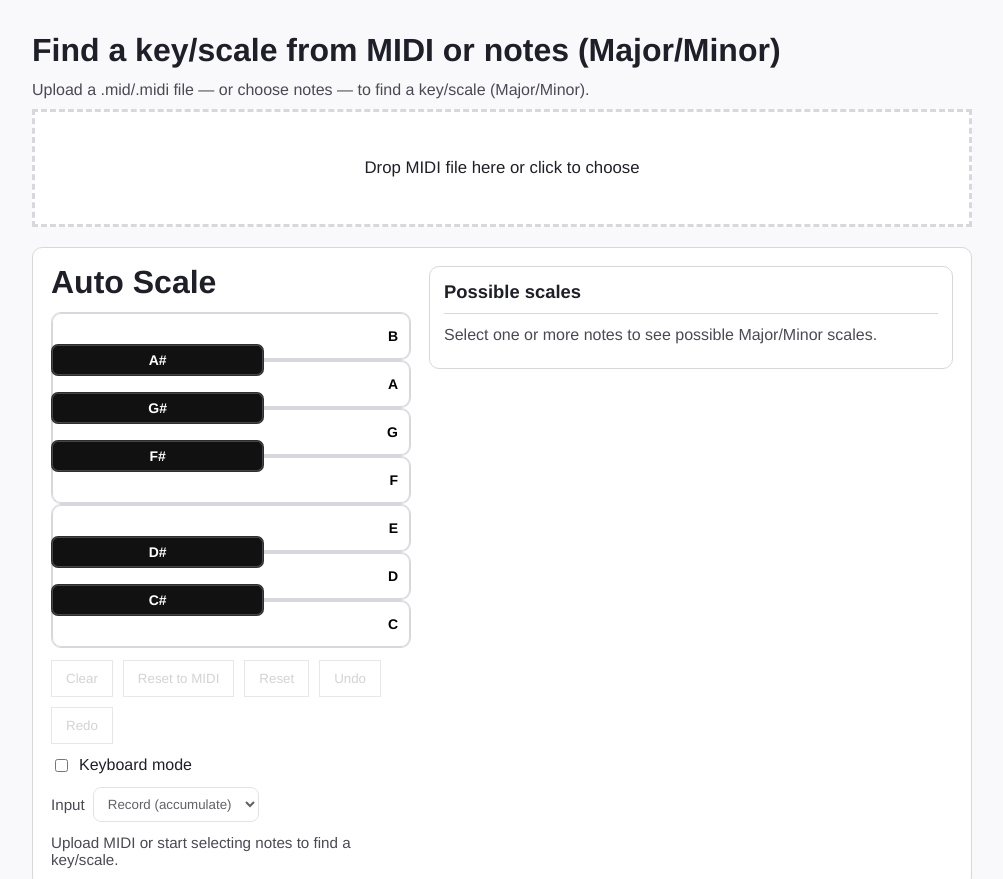
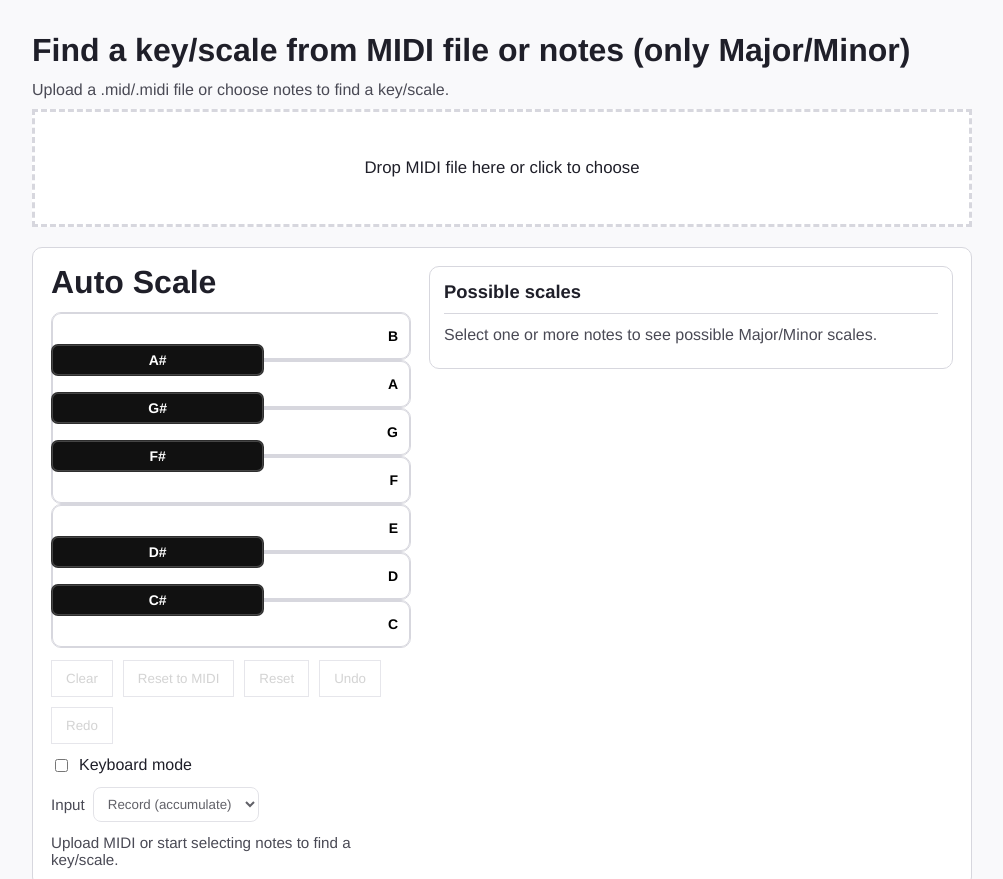
Before and after one commit to hakonno/midi-scale-finder, a plain HTML site: page index.html in a window 1280 px wide. Shown: the top 879 px of the page, without its empty margins (138-1141 px from the left). Drawn offline with Linux system fonts and the light colour scheme.

Commit message:
clarify title

```diff
--- a/index.html
+++ b/index.html
@@ -2,14 +2,14 @@
 <html lang="en">
 <head>
     <meta charset="UTF-8">
-    <title>MIDI Scale Finder — find a key from MIDI or notes</title>
+    <title>MIDI Key Finder - Find a key from MIDI file or notes</title>
     <script src="Midi.js"></script>
     <link rel="stylesheet" href="./styles.css">
 </head>
 <body>
     <main class="page">
-        <h1>Find a key/scale from MIDI or notes (Major/Minor)</h1>
-        <p class="muted">Upload a .mid/.midi file — or choose notes — to find a key/scale (Major/Minor).</p>
+        <h1>Find a key/scale from MIDI file or notes (only Major/Minor)</h1>
+        <p class="muted">Upload a .mid/.midi file or choose notes to find a key/scale.</p>
 
         <div id="dropzone" class="panel" role="button" tabindex="0" aria-label="Drop MIDI file here or click to select file">
             <div id="dropzoneContent">
```
